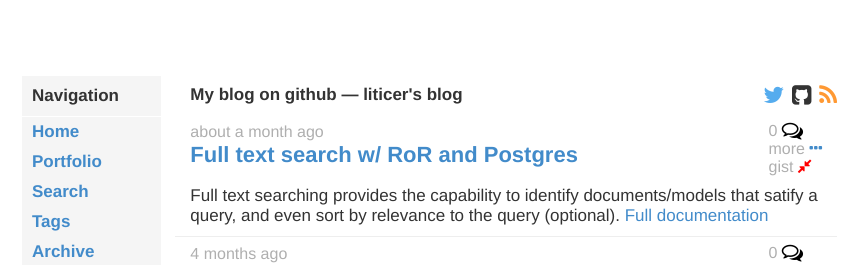
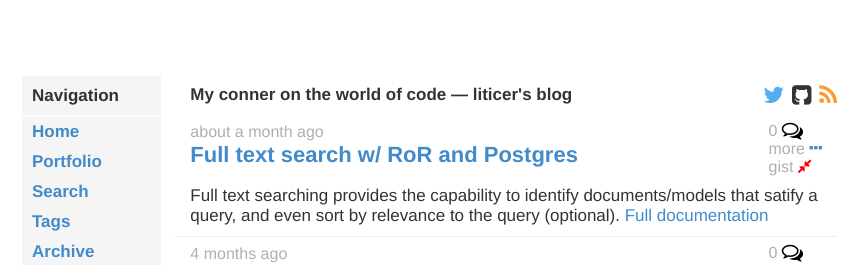
Before and after one commit to liticer/liticer.github.io, a Jekyll site: the page built from index.html, in a window 1280 px wide. Shown: the top 265 px of the page, without its empty margins (203-1071 px from the left). Built offline with Jekyll 4.4.1, drawn with Linux system fonts in a browser that asks for light colours; some web fonts are replaced; Markdown is read by kramdown in place of the engine named in the settings.

Commit message:
Update _config.yml

```diff
--- a/_config.yml
+++ b/_config.yml
@@ -1,5 +1,5 @@
 name: liticer's blog
-description:  My blog on github
+description:  My conner on the world of code
 
 sass:
   sass_dir: assets/css/_sass
```
